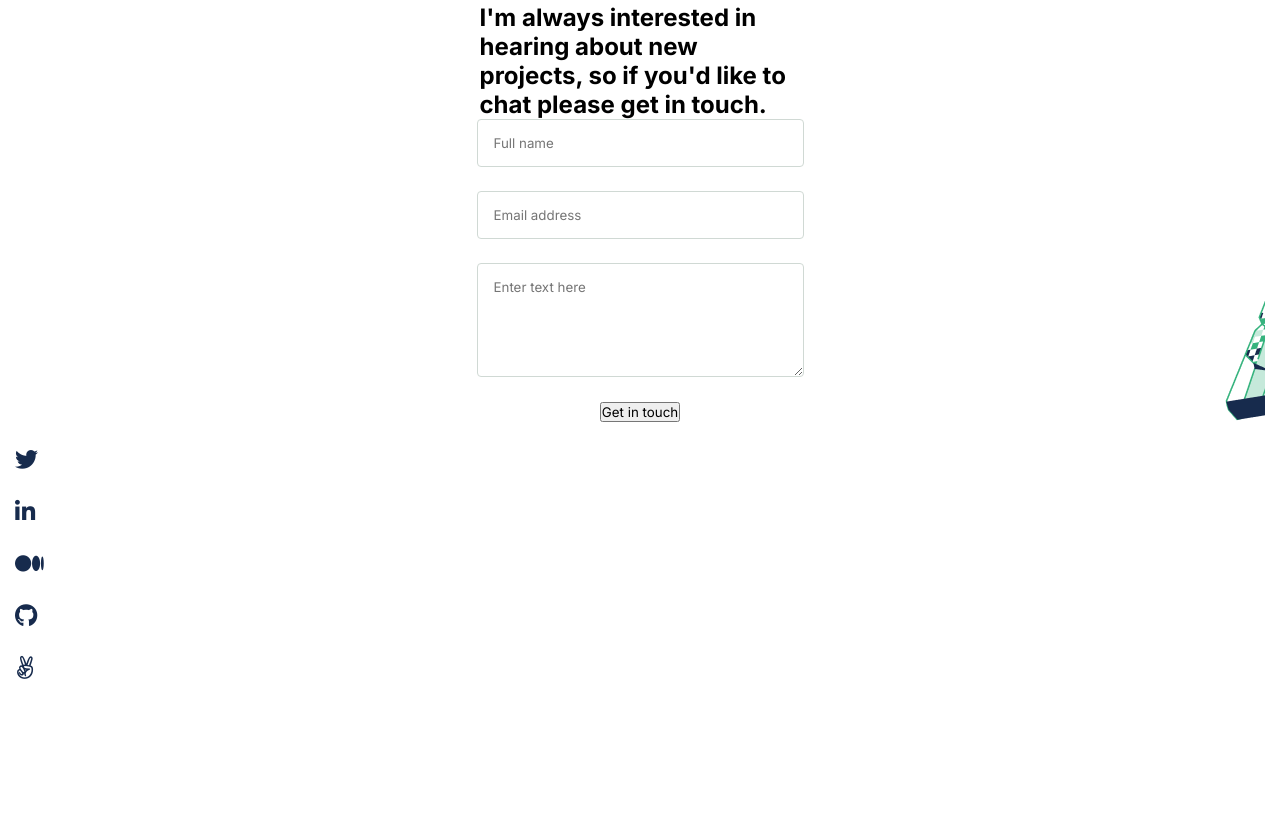
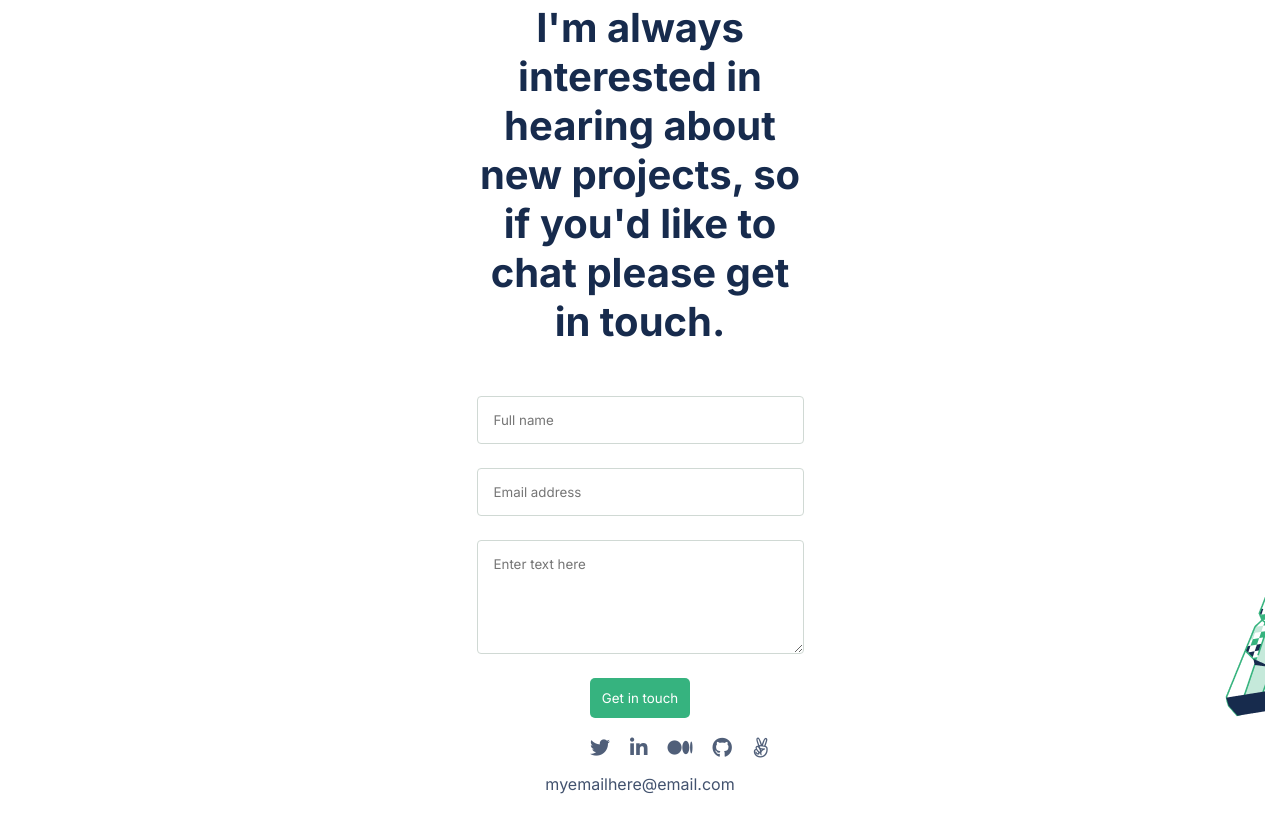
Before and after one commit to zairdon20/JOSPHATS-FIRST, a website: page index.html in a window 1280 px wide. Shown: the part 5253-6085 px from the top of the page. Before the commit the page ends 5960 px from the top, so only its background shows below. Drawn offline with Linux system fonts and the light colour scheme; files whose address does not match are found by name.

Commit message:
Add some changes for styling form

```diff
--- a/index.html
+++ b/index.html
@@ -132,7 +132,8 @@
 
                 <section class="about">
                     <h2 class="about-me-h">About Me</h2>
-                    <p class="about-text"> I can help you build a product , feature or website Look through some of my work and experience!
+                    <p class="about-text"> I can help you build a product , feature or website Look through some of my
+                        work and experience!
                         If you like what you see and have a project you need coded,
                         don’t hestiate to contact me.
                     </p>
@@ -179,18 +180,24 @@
             </section>
             <footer class="footer" id="contact-me">
                 <div class="form form-background">
-                  <h2 class="introduction-text common font-f contact-header">I'm always interested in hearing about new projects, so if you'd like to chat please get in touch.</h2>
+                    <h2 class="introduction-text common font-f contact-header">I'm always interested in hearing about
+                        new projects, so if you'd like to chat please get in touch.</h2>
 
                     <form action="https://formspree.io/f/xzbygvjd" name="contact-form" method="POST" id="form">
                         <label for="fname">Full name:</label>
-                    <input id="fname" type="text" maxlength="30" name="fullName" placeholder="Full name" required class="input">
+                        <input id="fname" type="text" maxlength="30" name="fullName" placeholder="Full name" required
+                            class="input">
 
                         <label for="email">Email</label>
-                    <input id="email" type="email" name="email-address" placeholder="Email address" required class="input">
+                        <input id="email" type="email" name="email-address" placeholder="Email address" required
+                            class="input">
 
                         <label for="textarea">Message:</label>
-                    <textarea id="textarea" name="comment" maxlength="500" cols="30" rows="10" placeholder="Enter text here" required class="input text-area"></textarea>
-                    <div class="error-message"><p><b>The email has to be in lower case</b></p></div>
+                        <textarea id="textarea" name="comment" maxlength="500" cols="30" rows="10"
+                            placeholder="Enter text here" required class="input text-area"></textarea>
+                        <div class="error-message">
+                            <p><b>The email has to be in lower case</b></p>
+                        </div>
                         <div>
                             <button class="green-btn font-f" id="submit-btn" type="submit">Get in touch</button>
                         </div>
@@ -199,13 +206,14 @@
                 </div>
             </footer>
             <div class="footer-line">
-                <ul class="social-icons footer-icons">
-                  <li class="fa-size"><a href="#" aria-label="twitter"><i class="fa fa-twitter" aria-hidden="true"></i></a></li>
-                  <li class="fa-size"><a href="#" aria-label="linkedin"><i class="fa fa-linkedin" aria-hidden="true"></i></a></li>
-                  <li class="fa-size"><a href="#" aria-label="medium"><i class="fa fa-medium" aria-hidden="true"></i></a></li>
-                  <li class="fa-size"><a href="#" aria-label="github"><i class="fa fa-github" aria-hidden="true"></i></a></li>
-                  <li class="fa-size"><a href="#" aria-label="angellist"><i class="fa fa-angellist" aria-hidden="true"></i></a></li>
+                <ul class="icons">
+                    <li><i class="fa fa-twitter" aria-hidden="true"></i></li>
+                    <li><i class="fa fa-linkedin" aria-hidden="true"></i></li>
+                    <li><i class="fa fa-medium" aria-hidden="true"></i></li>
+                    <li><i class="fa fa-github" aria-hidden="true"></i></li>
+                    <li><i class="fa fa-angellist" aria-hidden="true"></i></li>
                 </ul>
+                <p class="my-email">myemailhere@email.com</p>
             </div>
 
             <script src="main.js"></script>
@@ -214,4 +222,5 @@
     <script src="https://use.fontawesome.com/84bcd6cf83.js"></script>
 
 </body>
+
 </html>
--- a/style.css
+++ b/style.css
@@ -2,7 +2,7 @@
   margin: 0;
   padding: 0;
   box-sizing: border-box;
-  font-family: 'Inter', sans-serif;
+  font-family: "Inter", sans-serif;
   list-style: none;
 }
 
@@ -18,7 +18,7 @@ header {
 }
 
 .section-1 {
-  background-image: url('./img/header-illsutration-mobile.svg');
+  background-image: url("./img/header-illsutration-mobile.svg");
   background-repeat: no-repeat;
   background-position: center;
   display: flex;
@@ -50,6 +50,12 @@ header {
   text-align: center;
   color: #172b4d;
   margin-top: 35px;
+}
+.introduction-text {
+  color: #172b4d;
+  text-align: center;
+  margin-bottom: 50px;
+  font-size: 40px;
 }
 
 .icons {
@@ -185,7 +191,8 @@ header {
 /* ------- About Section ------- */
 
 .about {
-  background-image: url(./img/img/illustration2.svg), url(./img/img/illustration.svg);
+  background-image: url(./img/img/illustration2.svg),
+    url(./img/img/illustration.svg);
   background-position: top right, bottom left;
   background-repeat: no-repeat, no-repeat;
   position: relative;
@@ -279,6 +286,14 @@ button:active {
   line-height: 28px;
   color: #172b4d;
   margin-top: 14px;
+}
+
+.green-btn {
+  background-color: #36b37f;
+  padding: 12px;
+  border: none;
+  border-radius: 5px;
+  color: #fff;
 }
 
 .green-btn:hover {
@@ -452,6 +467,12 @@ label {
   display: none;
 }
 
-.social-icons li {
-  padding-top: 24px;
-  }
+.footer-line {
+  min-height: 50vh;
+}
+
+.my-email {
+  text-align: center;
+  margin-top: -15px;
+  color: #42526e;
+}
```
Also changed, not shown: img/Frame.png (added). Lines whose indentation alone changed are shown as unchanged.
